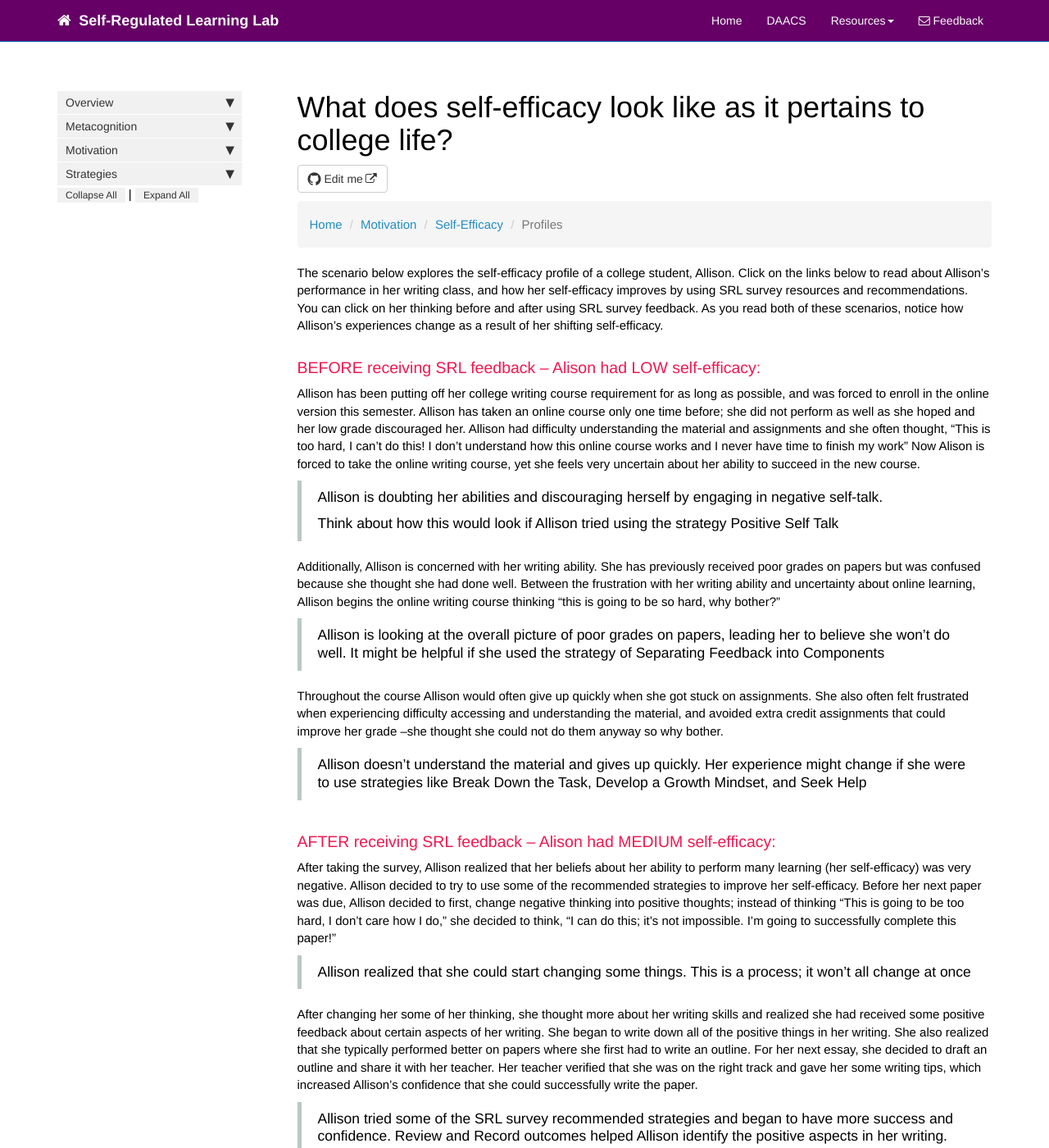
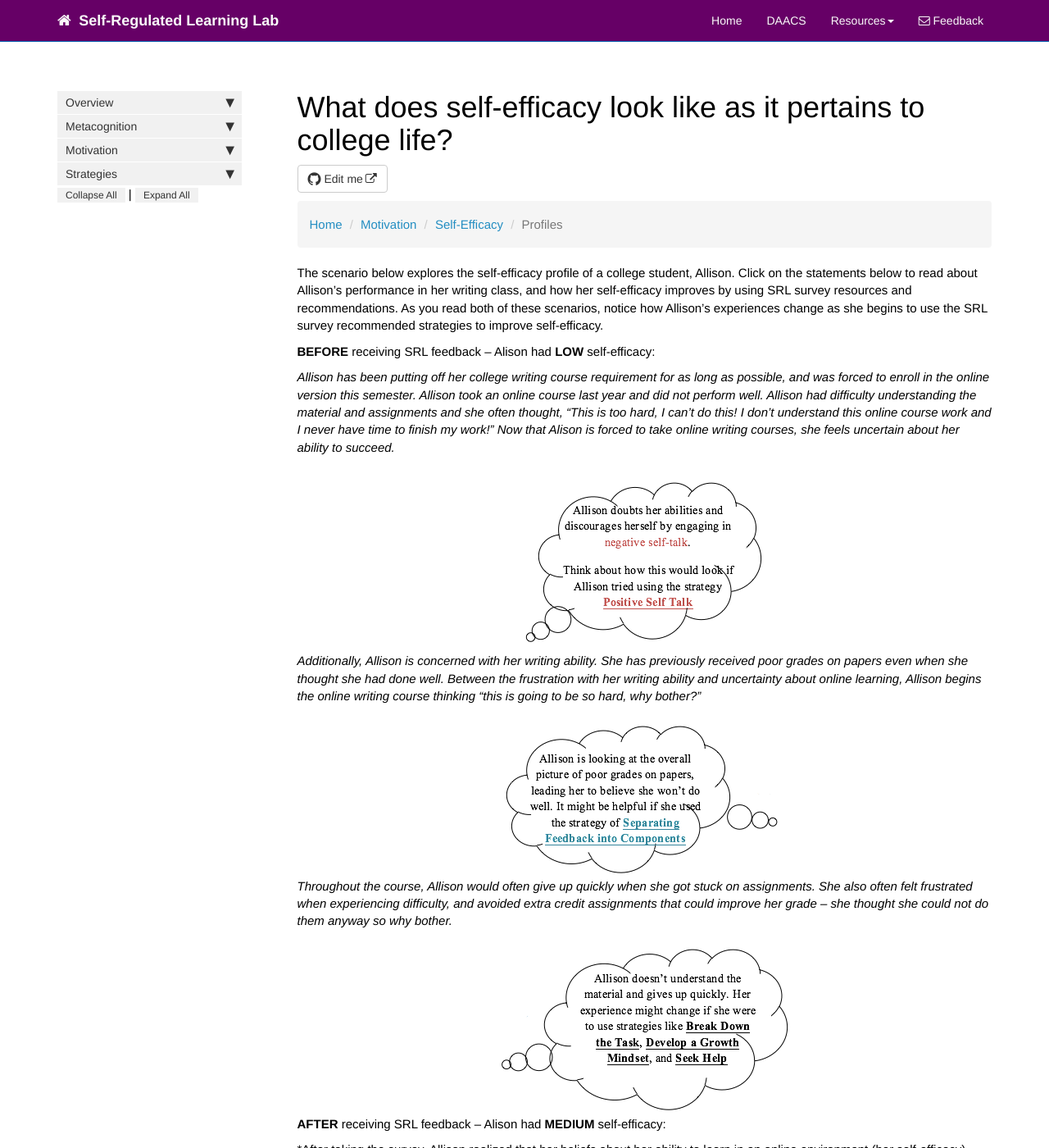
Before and after one commit to dfranklin02/SRL, a Jekyll site: the page built from docs/pages/motivation/self-efficacy_profile.md, in a window 1280 px wide and 1400 px high. Shown: the whole window at 82% size. Built offline with Jekyll 4.4.1, drawn with Linux system fonts in a browser that asks for light colours; nearby versions of some CDN libraries; comment, search, counter and statistics services are not loaded; some of the changed text lies outside the part shown.

Commit message:
Update self-efficacy_profile.md

```diff
--- a/docs/pages/motivation/self-efficacy_profile.md
+++ b/docs/pages/motivation/self-efficacy_profile.md
@@ -15,44 +15,39 @@ toc: false
     <li class="active">Profiles</li>
 </ul>
 
-The scenario below explores the self-efficacy profile of a college student, Allison. Click on the links below to read about Allison’s performance in her writing class, and how her self-efficacy improves by using SRL survey resources and recommendations. You can click on her thinking before and after using SRL survey feedback. As you read both of these scenarios, notice how Allison’s experiences change as a result of her shifting self-efficacy.
+The scenario below explores the self-efficacy profile of a college student, Allison. Click on the statements below to read about Allison’s performance in her writing class, and how her self-efficacy improves by using SRL survey resources and recommendations. As you read both of these scenarios, notice how Allison’s experiences change as she begins to use the SRL survey recommended strategies to improve self-efficacy.
 
-### BEFORE receiving SRL feedback – Alison had LOW self-efficacy:
+**BEFORE** receiving SRL feedback – Alison had **LOW** self-efficacy:
 
-Allison has been putting off her college writing course requirement for as long as possible, and was forced to enroll in the online version this semester. Allison has taken an online course only one time before; she did not perform as well as she hoped and her low grade discouraged her. Allison had difficulty understanding the material and assignments and she often thought, “This is too hard, I can’t do this! I don’t understand how this online course works and I never have time to finish my work” Now Alison is forced to take the online writing course, yet she feels very uncertain about her ability to succeed in the new course.
+*Allison has been putting off her college writing course requirement for as long as possible, and was forced to enroll in the online version this semester. Allison took an online course last year and did not perform well. Allison had difficulty understanding the material and assignments and she often thought, “This is too hard, I can’t do this! I don’t understand this online course work and I never have time to finish my work!” Now that Alison is forced to take online writing courses, she feels uncertain about her ability to succeed.*
 
-> Allison is doubting her abilities and discouraging herself by engaging in negative self-talk.
->
-> Think about how this would look if Allison tried using the strategy Positive Self Talk
+<center><img src='images/selfefficacysee1.png' alt='self-efficacy_profile' /></center>
 
-Additionally, Allison is concerned with her writing ability. She has previously received poor grades on papers but was confused because she thought she had done well. Between the frustration with her writing ability and uncertainty about online learning, Allison begins the online writing course thinking “this is going to be so hard, why bother?”
+*Additionally, Allison is concerned with her writing ability. She has previously received poor grades on papers even when she thought she had done well. Between the frustration with her writing ability and uncertainty about online learning, Allison begins the online writing course thinking “this is going to be so hard, why bother?”*
 
-> Allison is looking at the overall picture of poor grades on papers, leading her to believe she won’t do well. It might be helpful if she used the strategy of Separating Feedback into Components
+<center><img src='images/selfefficacysee2.png' alt='self-efficacy_profile' /></center>
 
-Throughout the course Allison would often give up quickly when she got stuck on assignments. She also often felt frustrated when experiencing difficulty accessing and understanding the material, and avoided extra credit assignments that could improve her grade --she thought she could not do them anyway so why bother.
+*Throughout the course, Allison would often give up quickly when she got stuck on assignments. She also often felt frustrated when experiencing difficulty, and avoided extra credit assignments that could improve her grade – she thought she could not do them anyway so why bother.*
 
-> Allison doesn’t understand the material and gives up quickly. Her experience might change if she were to use strategies like Break Down the Task, Develop a Growth Mindset, and Seek Help
-
-### AFTER receiving SRL feedback – Alison had MEDIUM self-efficacy:
-
-After taking the survey, Allison realized that her beliefs about her ability to perform many learning (her self-efficacy) was very negative. Allison decided to try to use some of the recommended strategies to improve her self-efficacy.  Before her next paper was due, Allison decided to first, change negative thinking into positive thoughts; instead of thinking “This is going to be too hard, I don’t care how I do,” she decided to think, “I can do this; it’s not impossible. I’m going to successfully complete this paper!”
-
-> Allison realized that she could start changing some things. This is a process; it won’t all change at once
-
-After changing her some of her thinking, she thought more about her writing skills and realized she had received some positive feedback about certain aspects of her writing. She began to write down all of the positive things in her writing.  She also realized that she typically performed better on papers where she first had to write an outline. For her next essay, she decided to draft an outline and share it with her teacher. Her teacher verified that she was on the right track and gave her some writing tips, which increased Allison’s confidence that she could successfully write the paper.
-
-> Allison tried some of the SRL survey recommended strategies and began to have more success and confidence. Review and Record outcomes helped Allison identify the positive aspects in her writing. She took time to Learn Strategies to Use when writing a paper, beginning with an outline. She tried to Practice and Get Feeedback (writing an outline and sharing with her teacher
-
-While writing the paper, Allison continued to hit obstacles and sometimes felt as though she wanted to give up; she would say “I knew this would be too hard, it’s just like last time!” However, when Allison would feel unsure of herself and her abilities, she would again use positive self-talk to remind herself of how far she had come since beginning the assignment. These self-statements also helped her focus on doing well in the class.
-
-> Allison continued to face challenges. Sometimes she would continue to engage in negative self-talk. “…I can’t do this!...”
->
-> Other times she would Use Positive Self Talk as a way to encourage and motivate herself
-
-Throughout the course, Allison began to feel less frustrated and more prepared to tackle new writing assignments. Even though she would occasionally doubt her abilities, Allison felt she did not need to avoid writing assignments or online courses in the future.
-
-> Allison can continue to use the Recommendations and find new ways to improve her self-efficacy. This is a process; it won’t all change at once
+<center><img src='images/selfefficacysee3.png' alt='self-efficacy_profile' /></center>
 
 
+**AFTER** receiving SRL feedback – Alison had **MEDIUM** self-efficacy:
+
+*After taking the survey, Allison realized that her beliefs about her ability to learn in an online environment (her self-efficacy) were very negative. **Allison decided to try to use some of the recommended strategies to improve her self-efficacy.**  Before her next paper was due, Allison decided to change her negative thinking into positive thoughts; instead of thinking “This is going to be too hard, I don’t care how I do,” she decided to think, “I can do this; it’s not impossible. I’m going to successfully complete this paper!” *
+
+<center><img src='images/selfefficacysee4.png' alt='self-efficacy_profile' /></center>
+
+*After changing her some of her thinking, she thought more about her writing skills and realized she had received some positive feedback about certain aspects of her writing. She began to write down all of the positive things about her writing.  She also realized that she typically performed better on papers where she first had to write an outline. For her next essay, she decided to draft an outline and share it with her teacher. Her teacher verified that she was on the right track and gave her some writing tips, which increased Allison’s confidence that she could successfully write the paper. *
+
+<center><img src='images/selfefficacysee5.png' alt='self-efficacy_profile' /></center>
+
+*While writing the paper, Allison continued to hit obstacles and sometimes felt as though she wanted to give up; she would say “I knew this would be too hard, it’s just like last time!” However, when Allison felt unsure of herself and her abilities, she used positive self-talk to remind herself of how far she had come since beginning the assignment. These self-statements also helped her focus on doing well in the class. *
+
+<center><img src='images/selfefficacysee6.png' alt='self-efficacy_profile' /></center>
+
+*Throughout the course, Allison began to feel less frustrated and more prepared to tackle new writing assignments. Even though she would occasionally doubt her abilities, Allison felt she did not need to avoid writing. assignments or online courses in the future. *
+
+<center><img src='images/selfefficacysee7.png' alt='self-efficacy_profile' /></center>
 
 {% include footers/self-efficacy_footer.html %}
```
